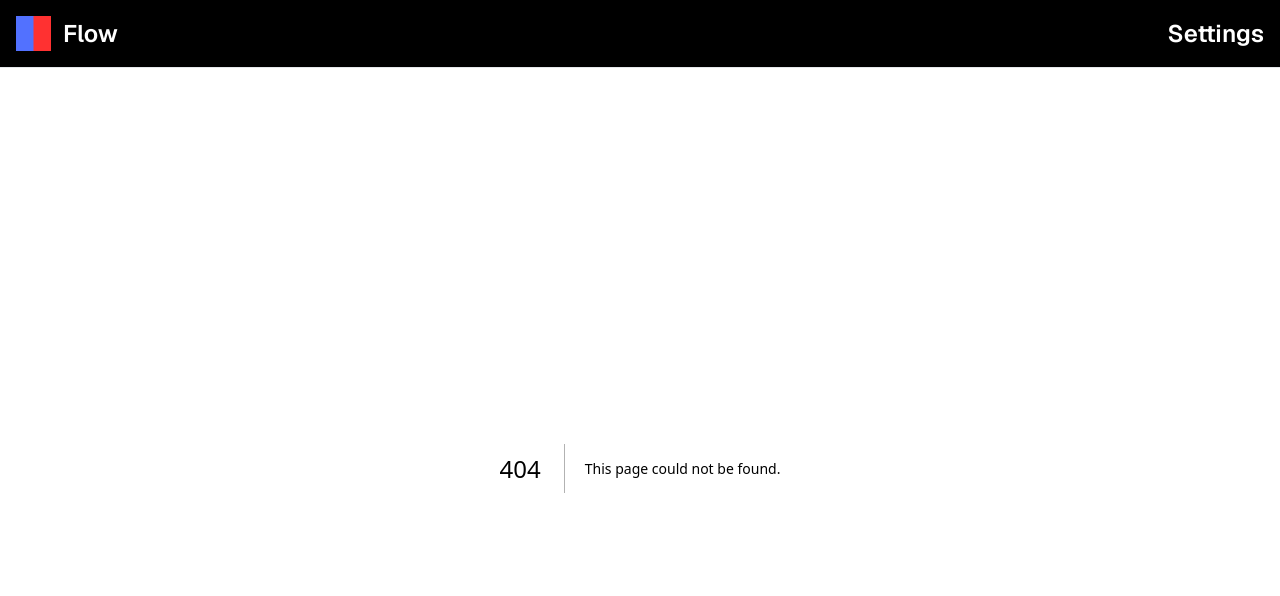
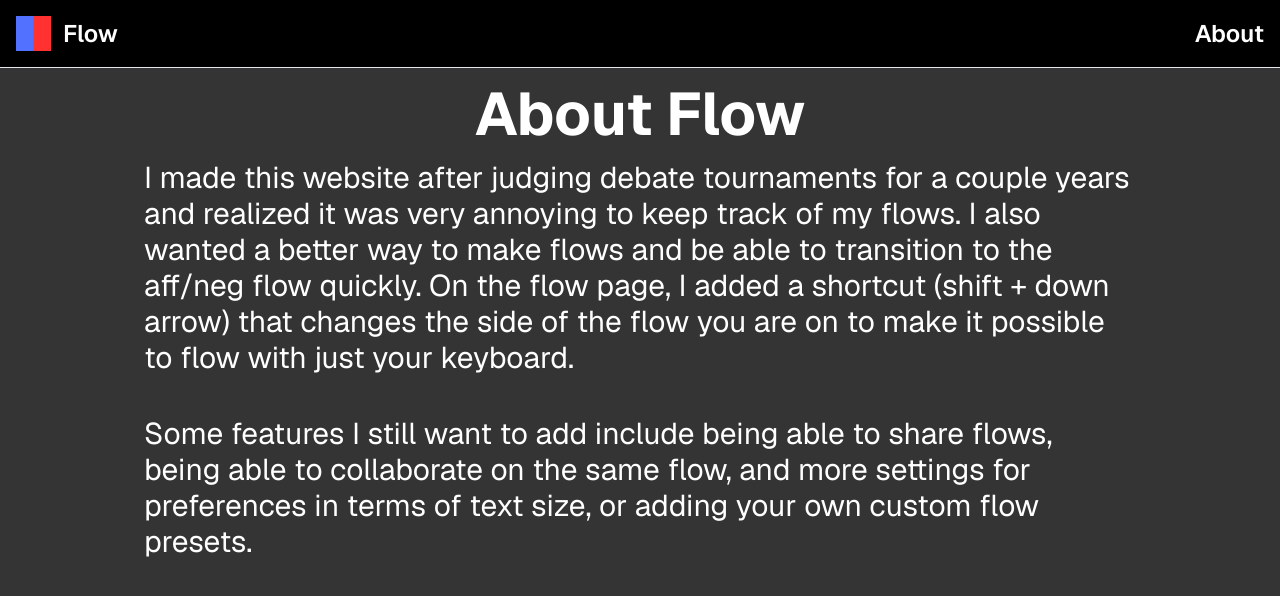
Before and after one commit to MagnetMan103/debateflow, a Next.js app: page /about in a window 1280 px wide. Before the commit this address had no page. Shown: the top 596 px of the page. Built offline with nearby package versions, Linux system fonts and the light colour scheme.

Commit message:
Added about page instead of settings

```diff
--- a/src/app/_components/TopNav.tsx
+++ b/src/app/_components/TopNav.tsx
@@ -10,7 +10,7 @@ export default function TopNav() {
                     <p>Flow</p></a>
             </div>
             <div>
-                <a href="/settings">Settings</a>
+                <a href="/about">About</a>
             </div>
         </nav>
     );
--- /dev/null
+++ b/src/app/about/page.tsx
@@ -0,0 +1,21 @@
+export default function AboutPage() {
+    return (
+        <div className={"flex items-center justify-center"}>
+        <div className="text-white p-4 max-w-[calc(80vw)]">
+            <h1 className="text-6xl font-bold mb-4 text-center">About Flow</h1>
+            <p className={"text-3xl"}>
+                I made this website after judging debate tournaments for a couple years and
+                realized it was very annoying to keep track of my flows. I also wanted a better
+                way to make flows and be able to transition to the aff/neg flow quickly. On the flow page,
+                I added a shortcut (shift + down arrow) that changes the side of the flow you are on
+                to make it possible to flow with just your keyboard.
+            </p>
+            <p className="mt-10 text-3xl">
+                Some features I still want to add include being able to share flows, being able to
+                collaborate on the same flow, and more settings for preferences in terms of text size,
+                or adding your own custom flow presets.
+            </p>
+        </div>
+        </div>
+    );
+}
--- a/src/app/settings/page.tsx
+++ /dev/null
@@ -1,11 +0,0 @@
-
-
-export default function SettingsPage() {
-    // make a link to go home
-    return (
-        <div>
-            <h1>Settings</h1>
-            <a href="/">Go Home</a>
-        </div>
-    );
-}
```
